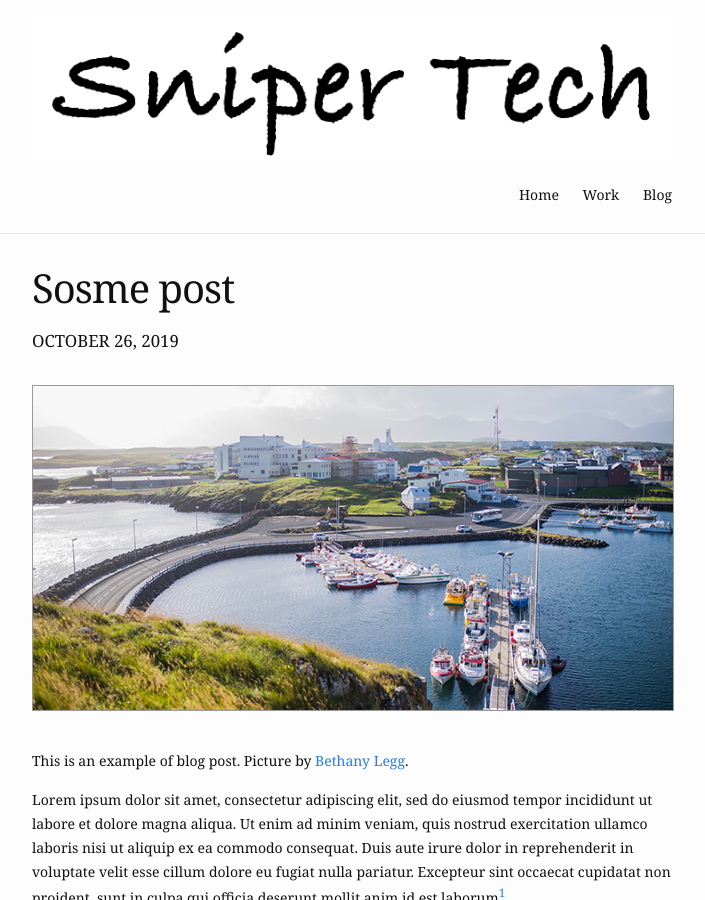
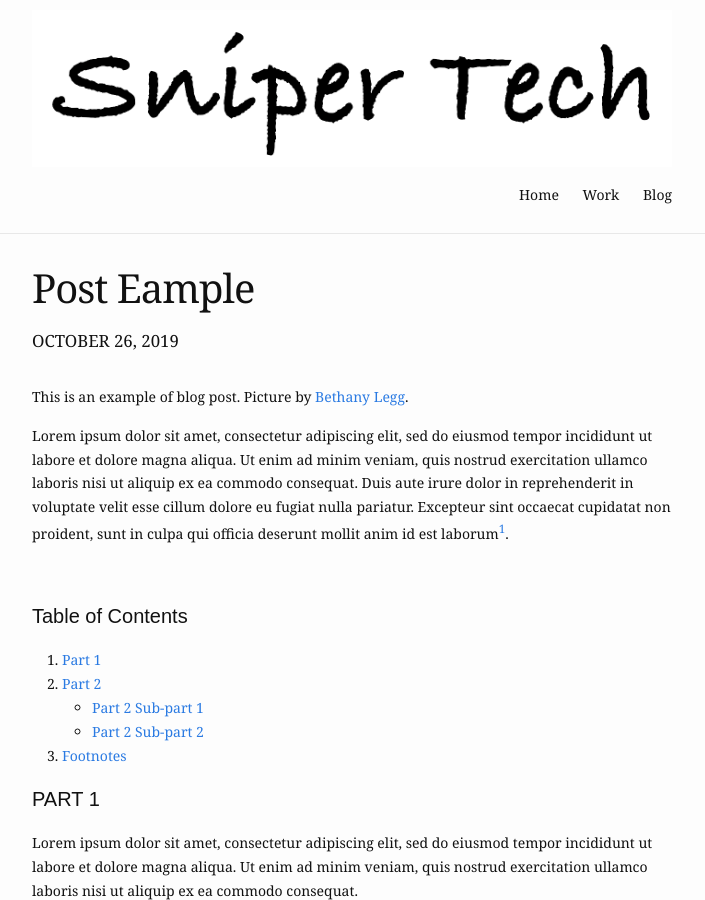
Before and after one commit to albert97/Snippet_Tech, a Jekyll site: the page built from _posts/2019-10-26-example-of-blog-post.md, in a window 1280 px wide and 900 px high. Shown: the whole window, without its empty margins (288-993 px from the left). Built offline with Jekyll 4.4.1, drawn with Linux system fonts in a browser that asks for light colours.

Commit message:
Update 2019-10-26-example-of-blog-post.md

```diff
--- a/_posts/2019-10-26-example-of-blog-post.md
+++ b/_posts/2019-10-26-example-of-blog-post.md
@@ -1,14 +1,9 @@
 ---
 layout: "post"
-title:  "Sosme post"
-date:   2019-10-26 10:00:40
+title:  "Post Eample"
 blurb: "A look at an example post using Bay Jekyll theme."
 og_image: /assets/img/content/post-example/Banner.jpg
 ---
-
-<img src="{{ "/assets/img/content/post-example/Banner.jpg" | absolute_url }}" alt="bay" class="post-pic"/>
-<br />
-<br />
 
 This is an example of blog post.
 Picture by [Bethany Legg](https://unsplash.com/@bkotynski).
```
